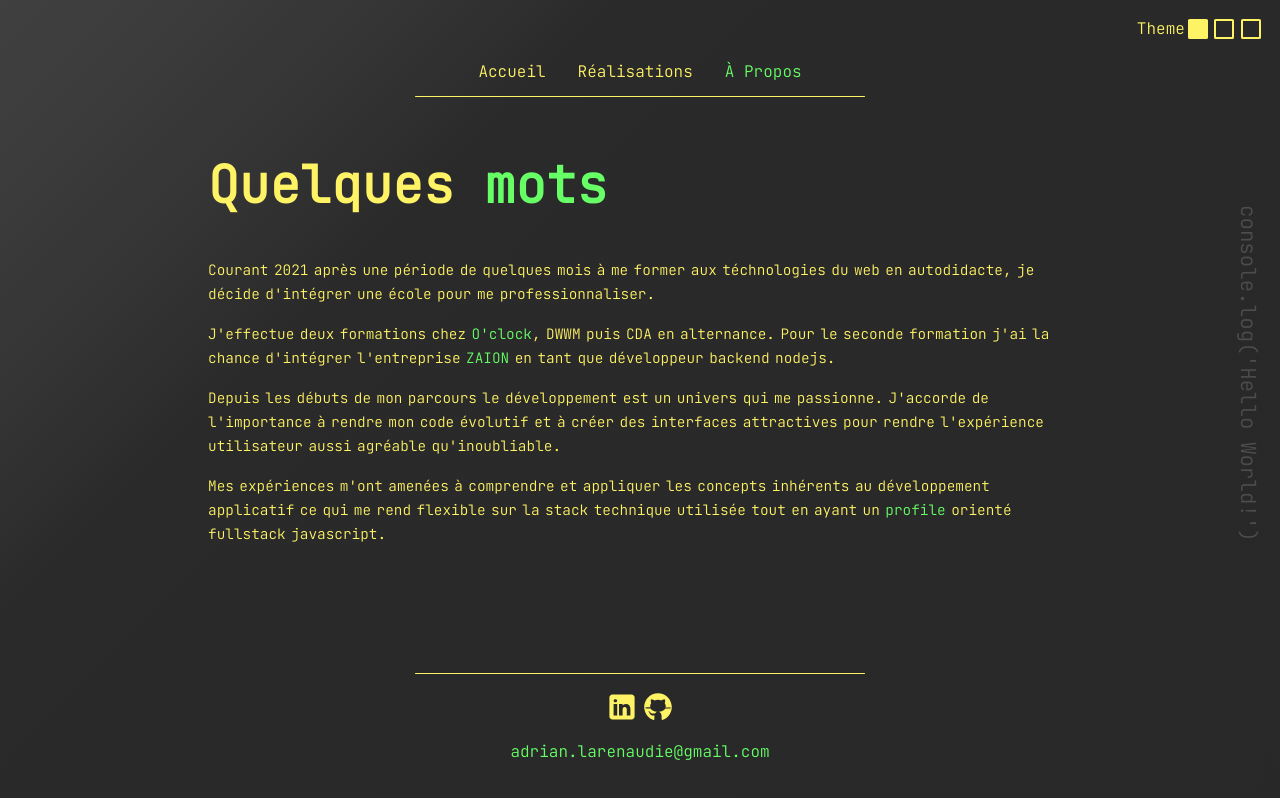
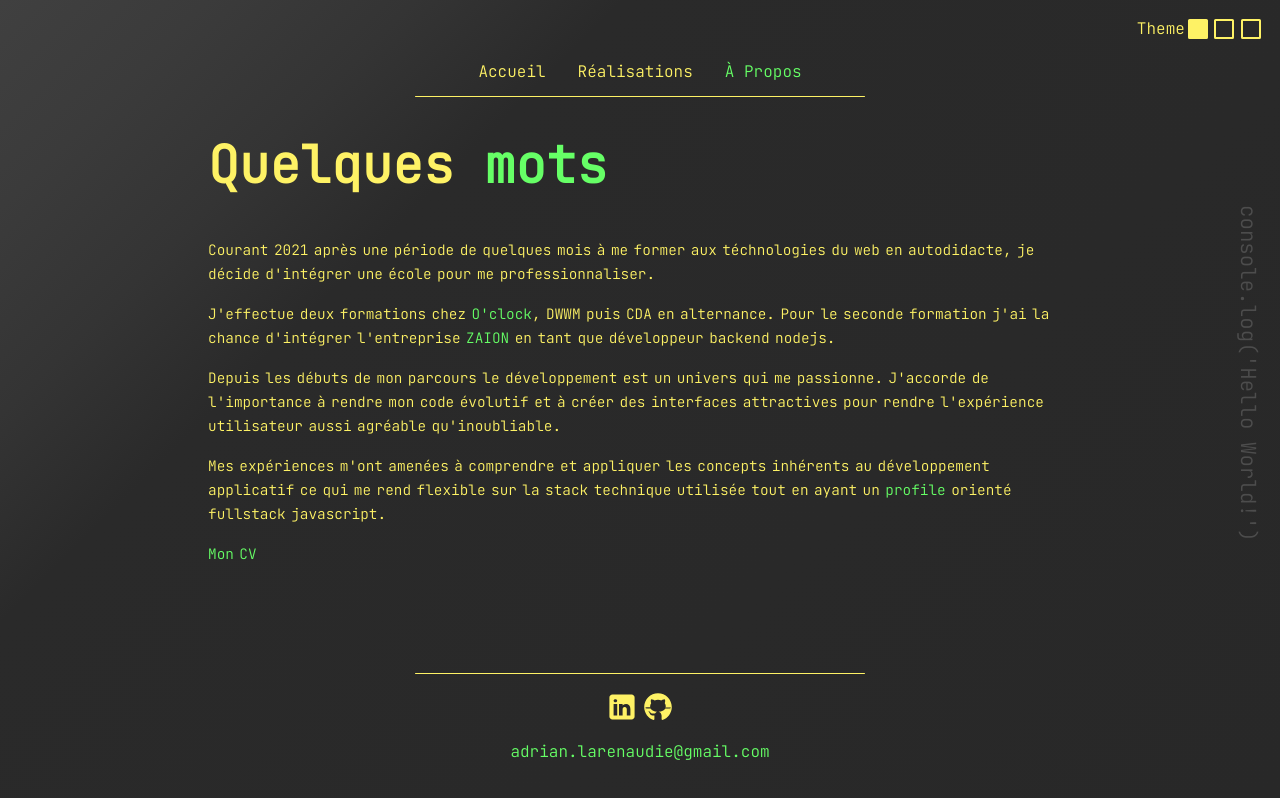
Before and after one commit to Adrian-Larenaudie/adrian_portfolio_vue, a Vue app: page /about in a window 1280 px wide. Built offline with nearby package versions, Linux system fonts and the light colour scheme.

Commit message:
edit styles

```diff
--- a/index.html
+++ b/index.html
@@ -2,9 +2,9 @@
 <html lang="en">
   <head>
     <meta charset="UTF-8">
-    <link rel="icon" href="/favicon.ico">
+    <link rel="icon" href="./favicon.ico">
     <meta name="viewport" content="width=device-width, initial-scale=1.0">
-    <title>Vite App</title>
+    <title>Adrian Larenaudie</title>
   </head>
   <body>
     <div id="app"></div>
--- a/src/views/AboutView.vue
+++ b/src/views/AboutView.vue
@@ -10,7 +10,7 @@
                 Courant 2021 après une période de quelques mois à me former aux téchnologies du web en autodidacte, je décide d'intégrer une école pour me professionnaliser.
             </p>
             <p class="main_content_about_paragraph">
-                J'effectue deux formations chez <span :style="{color: getCurrentTheme.word}">O'clock</span>, DWWM puis CDA en alternance. Pour le seconde formation j'ai la chance d'intégrer l'entreprise <span :style="{color: getCurrentTheme.word}">ZAION</span> en tant que développeur backend nodejs.
+                J'effectue deux formations chez <a href="https://oclock.io" :style="{color: getCurrentTheme.word}">O'clock</a>, DWWM puis CDA en alternance. Pour le seconde formation j'ai la chance d'intégrer l'entreprise <a href="https://zaion.ai" :style="{color: getCurrentTheme.word}">ZAION</a> en tant que développeur backend nodejs.
             </p>
             <p class="main_content_about_paragraph">
                 Depuis les débuts de mon parcours le développement est un univers qui me passionne.
@@ -19,6 +19,11 @@
             <p class="main_content_about_paragraph">
                 Mes expériences m'ont amenées à comprendre et appliquer les concepts inhérents au développement applicatif ce qui me rend flexible sur la stack technique utilisée tout en ayant un <span :style="{color: getCurrentTheme.word}">profile</span> orienté fullstack javascript.
             </p>
+
+            <p class="main_content_about_paragraph">
+                <a :style="{color: getCurrentTheme.word}" href="../src/assets/resume.pdf" id="mon-pdf-link">Mon CV</a>
+            </p>
+
 
         </div>
 
@@ -86,6 +91,12 @@ export default {
 </script>
 
 <style>
+a {
+    text-decoration: none;
+}
+a:hover {
+
+}
 /* animation des lettres */
 .letterBigger {
     display: inline-block;
```
Also changed, not shown: 2 other files (tests, documents, lock files or other folders).
